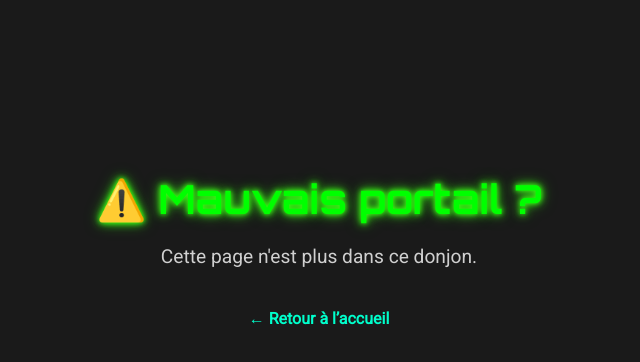
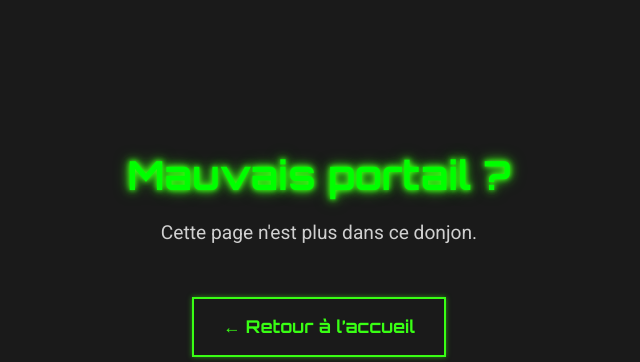
Before and after one commit to Nezrah94/warcraftdps, a plain HTML site: page frontend/404.html in a window 1280 px wide. Shown: the top 362 px of the page, without its empty margins (321-961 px from the left). Drawn offline with Linux system fonts and the light colour scheme; grey boxes are pictures that could not be loaded.

Commit message:
ajout 404s

```diff
--- a/frontend/404.html
+++ b/frontend/404.html
@@ -28,7 +28,7 @@
       margin-bottom: 2rem;
     }
     a {
-      color: #00ffcc;
+      color: #00ff00;
       text-decoration: none;
       font-weight: bold;
       font-size: 1rem;
@@ -44,9 +44,9 @@
   </style>
 </head>
 <body>
-  <h1>⚠️ Mauvais portail ?</h1>
+  <h1>Mauvais portail ?</h1>
   <p>Cette page n'est plus dans ce donjon.</p>
-  <a href="/">← Retour à l’accueil</a>
+  <a href="/" class="cta-button">← Retour à l’accueil</a>
   <img src="A_custom_error_page_screenshot_from_a_video_game-t.png" alt="Personnage perdu" />
 </body>
 </html>
```
Also changed, not shown: 1 other file.
